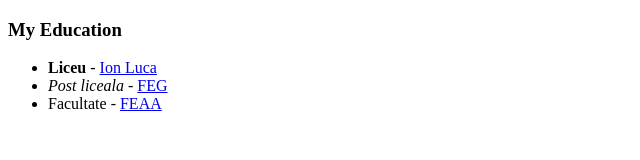
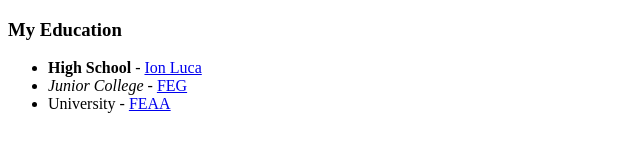
Before and after one commit to svrinceanu/cv, a plain HTML site: page education.html in a window 1280 px wide. Shown: the whole page, without its empty margins (0-640 px from the left). Drawn offline with Linux system fonts and the light colour scheme.

Commit message:
Update education.html

```diff
--- a/education.html
+++ b/education.html
@@ -7,9 +7,9 @@
   <body>
     <h3>My Education</h3>
     <ul>
-      <li><strong>Liceu</strong> - <a href="http://ionlucavd.ro/">Ion Luca</a></li>
-      <li><em>Post liceala</em> - <a href="https://www.feg.ro/">FEG</a></li>
-      <li>Facultate - <a href="http://www.uaic.ro/studii/facultati-2/facultatea-de-economie-si-administrarea-afacerilor/">FEAA</a></li>
+      <li><strong>High School</strong> - <a href="http://ionlucavd.ro/">Ion Luca</a></li>
+      <li><em>Junior College</em> - <a href="https://www.feg.ro/">FEG</a></li>
+      <li>University - <a href="http://www.uaic.ro/studii/facultati-2/facultatea-de-economie-si-administrarea-afacerilor/">FEAA</a></li>
     </ul>
   </body>
 </html>
```
